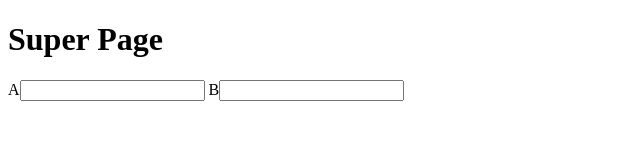
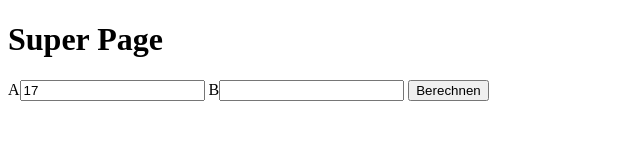
Before and after one commit to MilgramHTL/4cWI_Web_JavaScript, a plain HTML site: page HTML & JS/01_Zugriff JS HTML/index.html in a window 1280 px wide. Shown: the whole page, without its empty margins (0-640 px from the left). Drawn offline with Linux system fonts and the light colour scheme.

Commit message:
Finished_01_Zugriff_auf_HTML

```diff
--- a/HTML & JS/01_Zugriff JS HTML/index.html
+++ b/HTML & JS/01_Zugriff JS HTML/index.html
@@ -9,8 +9,9 @@
 <body>
     <h1 class="heading">Super Page</h1>
     <div id="content">
-        A<input type="text" id="number1"/>
+        A<input type="text" id="number1" value="17"/>
         B<input type="text" id="number2"/>
+        <button onclick="buttonClicked()">Berechnen</button>
     </div>
 </body>
 </html>
--- a/HTML & JS/01_Zugriff JS HTML/script.js
+++ b/HTML & JS/01_Zugriff JS HTML/script.js
@@ -1 +1,9 @@
 document.getElementById("content").innerHTML = "Tolle Sache";
+function buttonClicked(){
+    console.log("clicked")
+    let num1 = document.getElementById("number1").value;
+    let num2 = document.getElementById("number2").value;
+
+    let result = parsefloat(num1) + parsefloat(num2);
+    console.log(result);
+}
```
